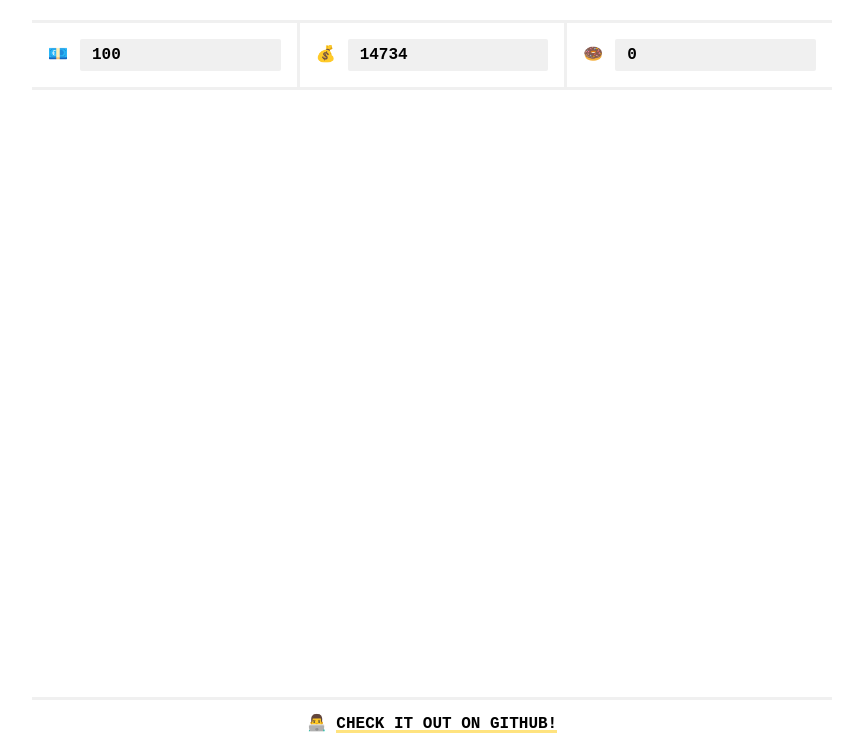
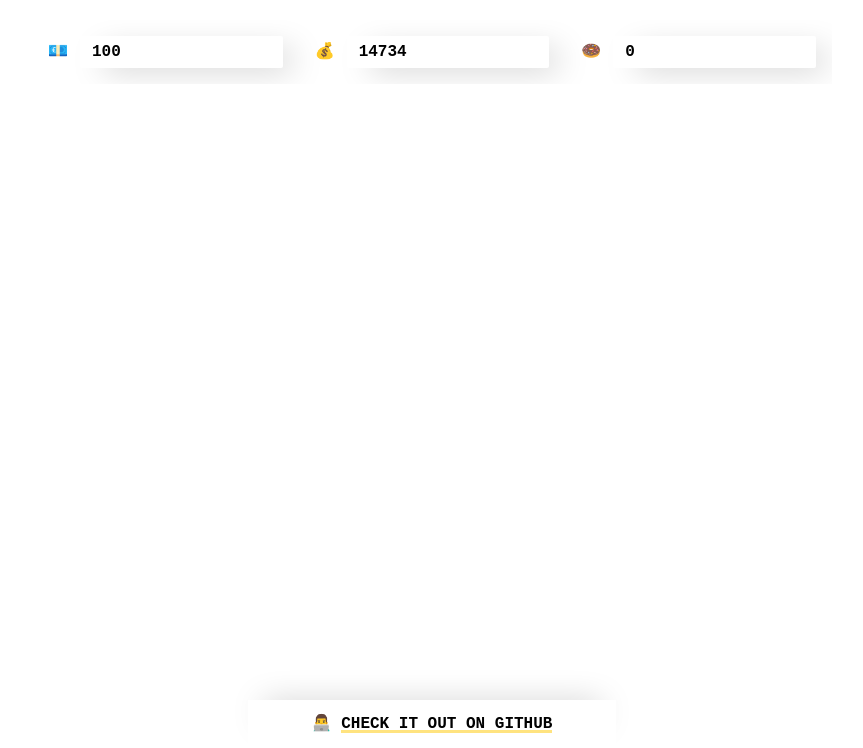
Before and after one commit to devcarron/Slots-game, a website built with webpack: page src/app/templates/index.html in a window 1280 px wide. Shown: the part 52-800 px from the top of the page, without its empty margins (208-1071 px from the left). Built offline with nearby package versions, Linux system fonts and the light colour scheme.

Commit message:
Updates app styles.

```diff
--- a/src/app/components/app/app.style.scss
+++ b/src/app/components/app/app.style.scss
@@ -18,12 +18,10 @@
         margin: 0;
         font-size: 24px;
         line-height: 24px;
-        border-bottom: 3px solid #F0F0F0;
         text-align: center;
     }
 
     &__state {
-        border-bottom: 3px solid #F0F0F0;
         margin: 0;
         list-style: none;
         display: flex;
@@ -36,10 +34,7 @@
         padding: 16px;
         width: 33.33333333%;
         display: flex;
-    }
-
-    &__prop + &__prop {
-        border-left: 3px solid #F0F0F0;
+        box-sizing: border-box;
     }
 
     &__icon {
@@ -47,10 +42,10 @@
     }
 
     &__value {
-        background: #F0F0F0;
         padding: 8px 12px;
         border-radius: 2px;
         flex: 1 0 auto;
+        box-shadow: 16px 8px 32px -8px rgba(0, 0, 0, .25);
     }
 
     &__main {
@@ -65,16 +60,18 @@
     }
 
     &__footer {
-        border-top: 3px solid #F0F0F0;
         text-align: center;
+        max-width: 100vw;
+        box-sizing: border-box;
     }
 
     &__link {
-        padding: 16px;
-        display: block;
+        padding: 16px 64px;
+        display: inline-block;
         text-decoration: none;
         color: black;
         text-transform: uppercase;
+        box-shadow: 0 -12px 32px -16px rgba(0, 0, 0, .25);
 
         &Underline {
             box-shadow: inset 0 -3px 0 0 rgba(255, 200, 0, .5);
--- a/src/app/templates/index.html
+++ b/src/app/templates/index.html
@@ -39,7 +39,7 @@
 
     <footer class="app__footer">
         <a class="app__link" href="https://github.com/Danziger/slotjs">
-            👨‍💻 <span class="app__linkUnderline">Check it out on GitHub!</span>
+            👨‍💻 <span class="app__linkUnderline">Check it out on GitHub</span>
         </a>
     </footer>
 
```
